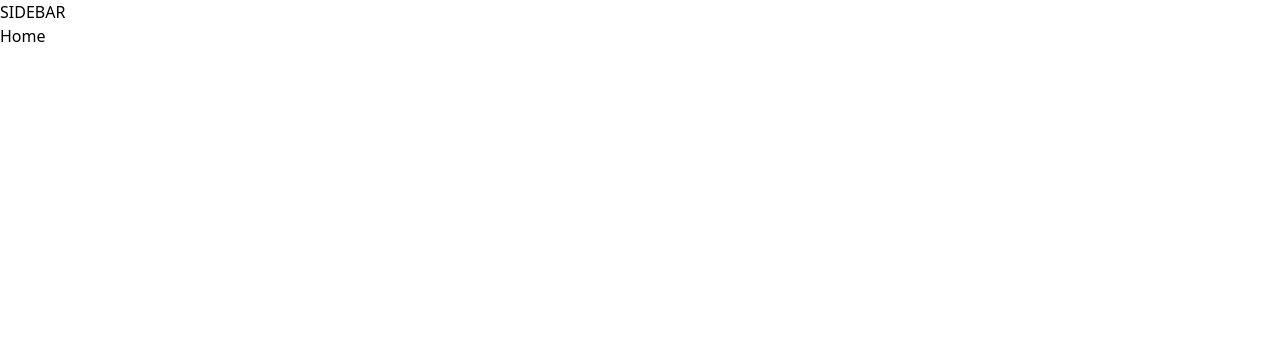
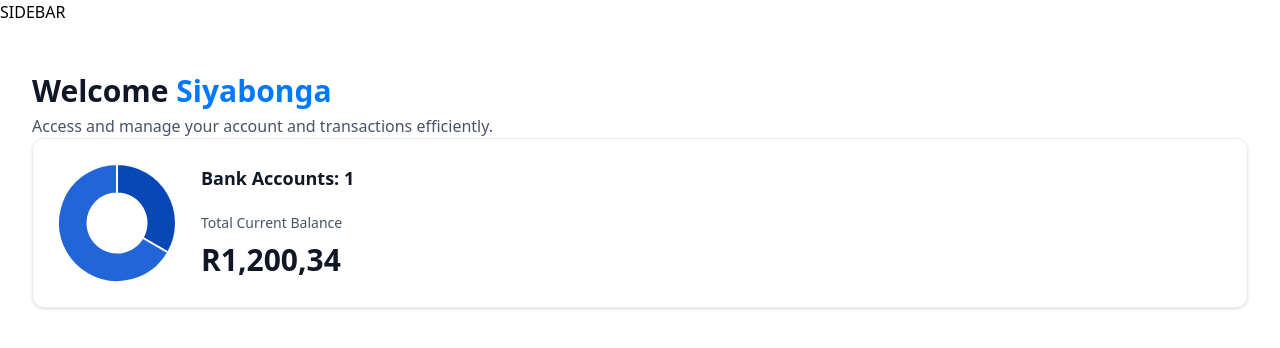
Before and after one commit to SiyabongaKay/banking_app, a Next.js app: page / in a window 1280 px wide. Shown: the top 348 px of the page. Built offline with nearby package versions, Linux system fonts and the light colour scheme.

Commit message:
TotalBalanceBox added

```diff
--- a/app/(root)/page.tsx
+++ b/app/(root)/page.tsx
@@ -1,8 +1,28 @@
-import React from 'react'
+import HeaderBox from '@/components/HeaderBox'
+import TotalBalanceBox from '@/components/TotalBalanceBox'
 
 const Home = () => {
+  const loggedIn = {firstName: 'Siyabonga'}
+
   return (
-    <div>Home</div>
+    <section className="home">
+      <div className="home-content">
+        <header className="home-hearder">
+          <HeaderBox
+            type= "greeting"
+            title= "Welcome"
+            user= {loggedIn?. firstName || 'Guest'}
+            subtext = "Access and manage your account and transactions efficiently."
+           />
+
+          <TotalBalanceBox
+            accounts = {[]}
+            totalBanks = {1}
+            totalCurrentBalance = {1200.34}
+          />
+        </header>
+      </div>
+    </section>
   )
 }
 
--- /dev/null
+++ b/components/AnimatedCounter.tsx
@@ -0,0 +1,17 @@
+'use client';
+
+import CountUp from 'react-countup'
+
+const AnimatedCounter = ({amount}: {amount: number}) => {
+  return (
+    <span className='w-full'>
+        <CountUp
+            decimal=','
+            prefix='R'
+            decimals={2}
+            end={amount}/>
+    </span>
+  )
+}
+
+export default AnimatedCounter
--- /dev/null
+++ b/components/DoughnutChart.tsx
@@ -0,0 +1,31 @@
+"use client"
+
+import {Chart as ChartJS,ArcElement,Tooltip,Legend}
+from "chart.js"
+import { Doughnut } from 'react-chartjs-2'
+
+ChartJS.register(ArcElement,Tooltip,Legend)
+
+const DoughnutChart = ({accounts}: DoughnutChartProps) => {
+    const data = {
+        datasets: [
+            {
+               label:'Banks',
+               data: [1250,2500],
+               backgroundColor: ["#0747b6",'#2265d8',
+                '#2f91fa'
+               ]
+            }
+        ],
+        labels:['Bank 1','Bank 2']
+    }
+   return <Doughnut data={data}
+    options={{
+        plugins:{
+          legend:{display:false}
+        }
+    }} />
+
+}
+
+export default DoughnutChart
--- /dev/null
+++ b/components/HeaderBox.tsx
@@ -0,0 +1,19 @@
+import React from 'react'
+
+const HeaderBox = ({type = "title", title, subtext, user}): HeaderBoxProps => {
+  return (
+    <div className="header-box">
+        <h1 className="header-box-title">
+            {title}
+            {type === 'greeting' && (
+                <span className="text-bankGradient">
+                    &nbsp;{user}
+                </span>
+            )}
+        </h1>
+        <p className="header-box-subtext">{subtext}</p>
+    </div>
+  )
+}
+
+export default HeaderBox
--- /dev/null
+++ b/components/TotalBalanceBox.tsx
@@ -0,0 +1,33 @@
+import AnimatedCounter from './AnimatedCounter'
+import DoughnutChart from './DoughnutChart'
+import React from 'react'
+
+const TotalBalanceBox = ({accounts = [],totalBanks,totalCurrentBalance}) => {
+  return (
+    <section className="total-balance">
+        <div className="total-balance-chart">
+            <DoughnutChart accounts = {accounts}/>
+
+        </div>
+        <div className="flex flex-col gap-6">
+            <h2 className="header-2">
+                Bank Accounts: {totalBanks}
+            </h2>
+            <div className="flex flex-col gap-2">
+                <p className="total-balance-label">
+                    Total Current Balance
+                </p>
+
+                <p className="total-balance-amount flex-center gap-2">
+                    <AnimatedCounter
+                        amount = {totalCurrentBalance}
+                    />
+                </p>
+            </div>
+
+        </div>
+    </section>
+  )
+}
+
+export default TotalBalanceBox
--- a/lib/utils.ts
+++ b/lib/utils.ts
@@ -68,7 +68,7 @@
 export function formatAmount(amount: number): string {
   const formatter = new Intl.NumberFormat("en-US", {
     style: "currency",
-    currency: "USD",
+    currency: "ZAR",
     minimumFractionDigits: 2,
   });
 
--- a/package.json
+++ b/package.json
@@ -10,11 +10,15 @@
   },
   "dependencies": {
     "@radix-ui/react-slot": "^1.1.0",
+    "chart.js": "^4.4.3",
     "class-variance-authority": "^0.7.0",
     "clsx": "^2.1.1",
     "lucide-react": "^0.412.0",
     "next": "14.2.5",
+    "query-string": "^9.0.0",
     "react": "^18",
+    "react-chartjs-2": "^5.2.0",
+    "react-countup": "^6.5.3",
     "react-dom": "^18",
     "tailwind-merge": "^2.4.0",
     "tailwindcss-animate": "^1.0.7"
```
Also changed, not shown: 1 other file (tests, documents, lock files or other folders).
